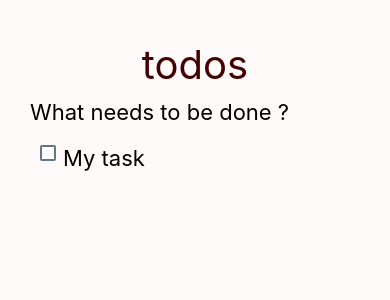
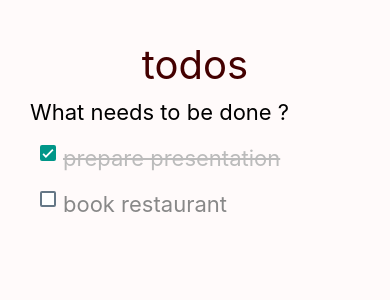
Before and after one commit to fabricehong/react-native-tts, a React Native app: screen / in a window 390 px wide. Shown: the top 300 px of the page. Built offline with nearby package versions, Linux system fonts and the light colour scheme.

Commit message:
create component

```diff
--- a/app/App.js
+++ b/app/App.js
@@ -1,13 +1,6 @@
 import React, {Component} from 'react';
 
 import { Platform, Text, View, StyleSheet, TextInput, ScrollView, CheckBox } from 'react-native';
-
-const instructions = Platform.select({
-  ios: 'Press Cmd+R to reload,\n' +
-    'Cmd+D or shake for dev menu',
-  android: 'Double tap R on your keyboard to reload,\n' +
-    'Shake or press menu button for dev menu',
-});
 
 export default class App extends Component {
 
@@ -18,14 +11,23 @@ export default class App extends Component {
         <TextInput style={[styles.text, {marginBottom:10}]} autoCorrect={false}
           placeholder="What needs to be done ?"/>
         <ScrollView>
-          <View style={{flexDirection: 'row', margin:10}} >
-            <CheckBox style={{marginRight: 7}}/>
-            <Text style={styles.text}>My task</Text>
-          </View>
+          <Task text='prepare presentation' isDone={true} />
+          <Task text='book restaurant' isDone={false} />
         </ScrollView>
       </View>
+
     );
   }
+}
+
+const Task = (props)=>{
+  const {text, isDone} = props;
+  return (
+    <View style={{flexDirection: 'row', margin:10}} >
+      <CheckBox style={{marginRight: 7}} value={isDone} />
+      <Text style={[styles.text, {color : isDone ? '#bbb' : '#888', textDecorationLine: isDone ? 'line-through' : null}]} >{text}</Text>
+    </View>
+  )
 }
 
 const styles = StyleSheet.create(
```
